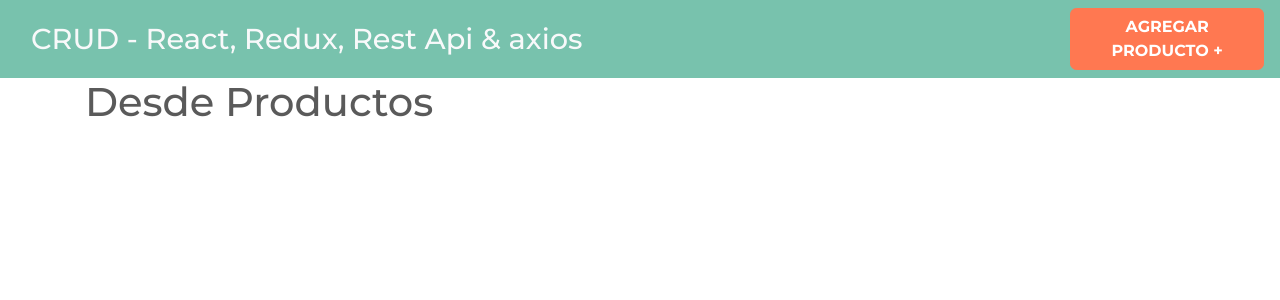
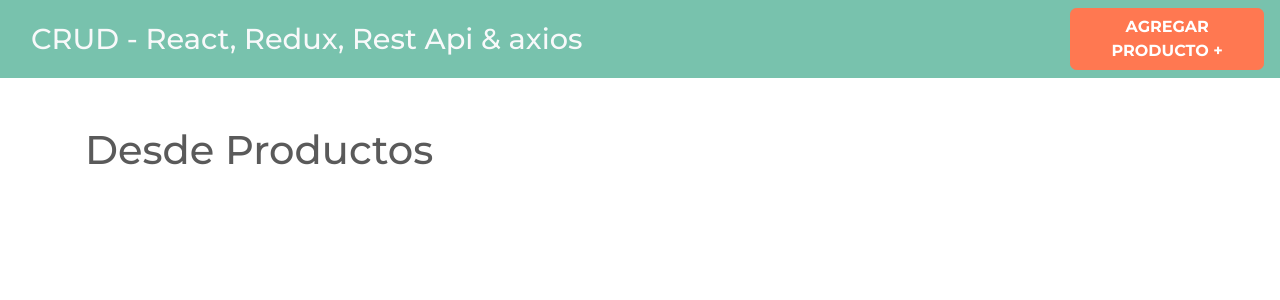
Before and after one commit to jimmy404/CRUD-React-Redux, a React (Create React App) app: page / in a window 1280 px wide. Shown: the top 300 px of the page. Built offline with nearby package versions, Linux system fonts and the light colour scheme.

Commit message:
Adding styles in div - App.js

```diff
--- a/src/App.js
+++ b/src/App.js
@@ -10,7 +10,7 @@ function App() {
   return (
     <Router>
       <Header/>
-      <div className="container">
+      <div className="container mt-5">
         <Switch>
           <Route exact path="/" component={Productos} />
           <Route exact path="/productos/nuevo" component={NuevoProducto} />
```
